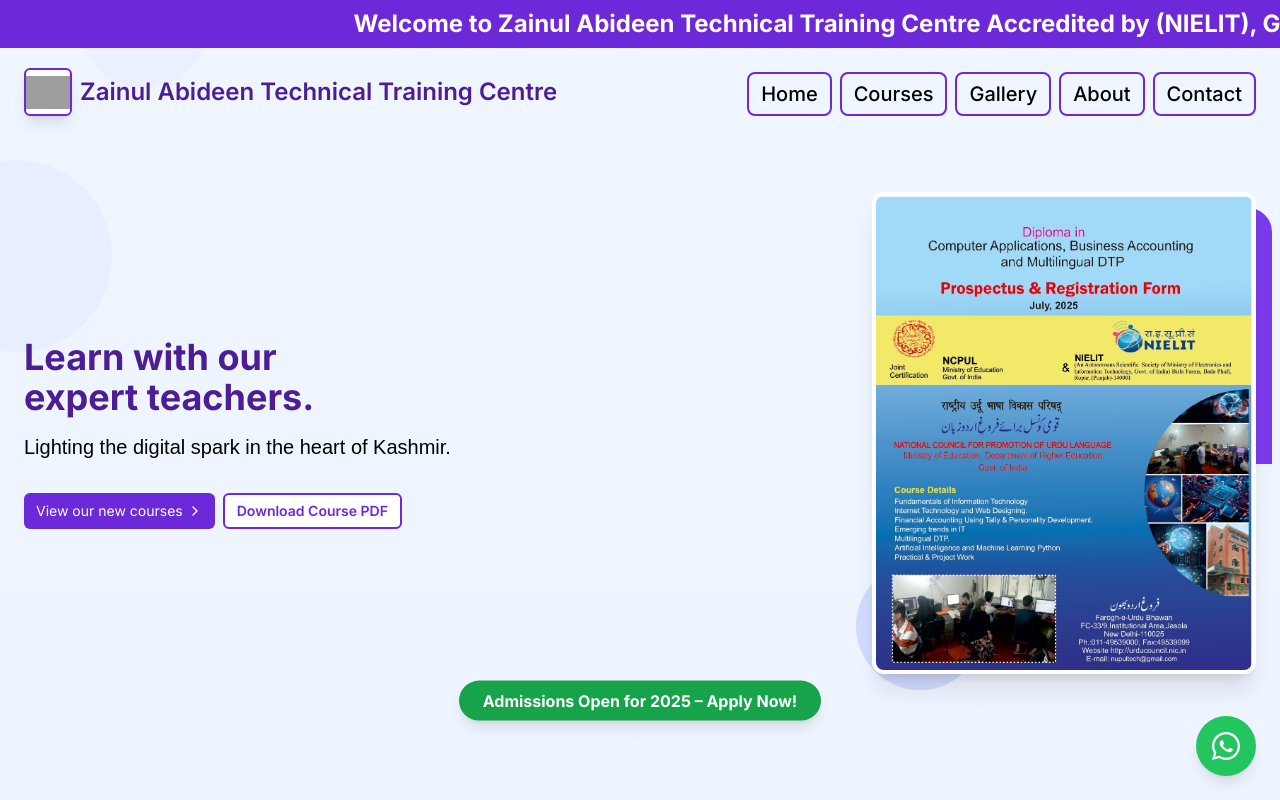
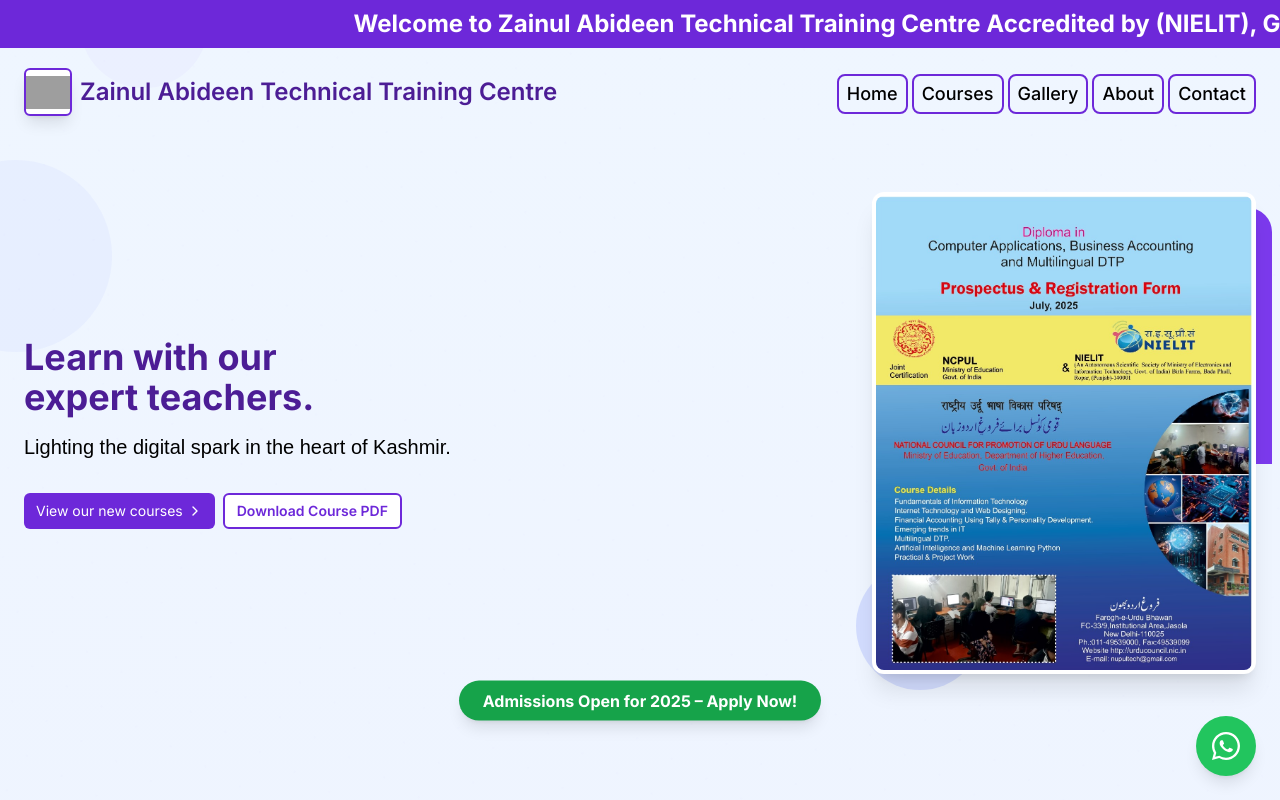
Before and after one commit to Salman-Allai/zainul-abideen, a React (Vite) app: page / in a window 1280 px wide. Shown: the top 800 px of the page. Built offline with nearby package versions, Linux system fonts and the light colour scheme; grey boxes are pictures that could not be loaded.

Commit message:
Make navbar button sizes even smaller for a more compact look

```diff
--- a/src/components/Navbar.tsx
+++ b/src/components/Navbar.tsx
@@ -59,34 +59,34 @@
           </div>
 
           {/* Desktop Navigation */}
-          <div className="hidden md:flex items-center space-x-1 sm:space-x-2">
+          <div className="hidden md:flex items-center space-x-0.5 sm:space-x-1">
             <Link
               to="/"
-              className="px-2 py-1 sm:px-3 sm:py-1.5 border-2 border-purple-700 text-black-700 rounded-lg text-sm xs:text-base sm:text-lg md:text-xl font-medium hover:bg-purple-700 hover:text-white transition-colors"
+              className="px-1.5 py-0.5 sm:px-2 sm:py-1 border-2 border-purple-700 text-black-700 rounded-lg text-xs xs:text-sm sm:text-base md:text-lg font-medium hover:bg-purple-700 hover:text-white transition-colors"
             >
               Home
             </Link>
             <Link
               to="/courses"
-              className="px-2 py-1 sm:px-3 sm:py-1.5 border-2 border-purple-700 text-black-700 rounded-lg text-sm xs:text-base sm:text-lg md:text-xl font-medium hover:bg-purple-700 hover:text-white transition-colors"
+              className="px-1.5 py-0.5 sm:px-2 sm:py-1 border-2 border-purple-700 text-black-700 rounded-lg text-xs xs:text-sm sm:text-base md:text-lg font-medium hover:bg-purple-700 hover:text-white transition-colors"
             >
               Courses
             </Link>
             <Link
               to="/gallery"
-              className="px-2 py-1 sm:px-3 sm:py-1.5 border-2 border-purple-700 text-black-700 rounded-lg text-sm xs:text-base sm:text-lg md:text-xl font-medium hover:bg-purple-700 hover:text-white transition-colors"
+              className="px-1.5 py-0.5 sm:px-2 sm:py-1 border-2 border-purple-700 text-black-700 rounded-lg text-xs xs:text-sm sm:text-base md:text-lg font-medium hover:bg-purple-700 hover:text-white transition-colors"
             >
               Gallery
             </Link>
             <Link
               to="/about"
-              className="px-2 py-1 sm:px-3 sm:py-1.5 border-2 border-purple-700 text-black-700 rounded-lg text-sm xs:text-base sm:text-lg md:text-xl font-medium hover:bg-purple-700 hover:text-white transition-colors"
+              className="px-1.5 py-0.5 sm:px-2 sm:py-1 border-2 border-purple-700 text-black-700 rounded-lg text-xs xs:text-sm sm:text-base md:text-lg font-medium hover:bg-purple-700 hover:text-white transition-colors"
             >
               About
             </Link>
             <Link
               to="/contact"
-              className="px-2 py-1 sm:px-3 sm:py-1.5 border-2 border-purple-700 text-black-700 rounded-lg text-sm xs:text-base sm:text-lg md:text-xl font-medium hover:bg-purple-700 hover:text-white transition-colors"
+              className="px-1.5 py-0.5 sm:px-2 sm:py-1 border-2 border-purple-700 text-black-700 rounded-lg text-xs xs:text-sm sm:text-base md:text-lg font-medium hover:bg-purple-700 hover:text-white transition-colors"
             >
               Contact
             </Link>
```
